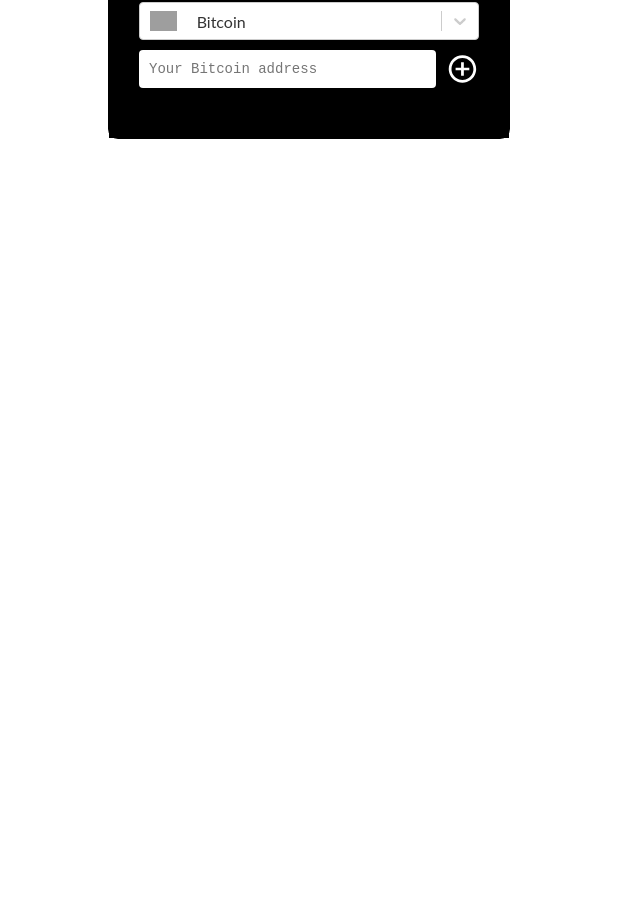
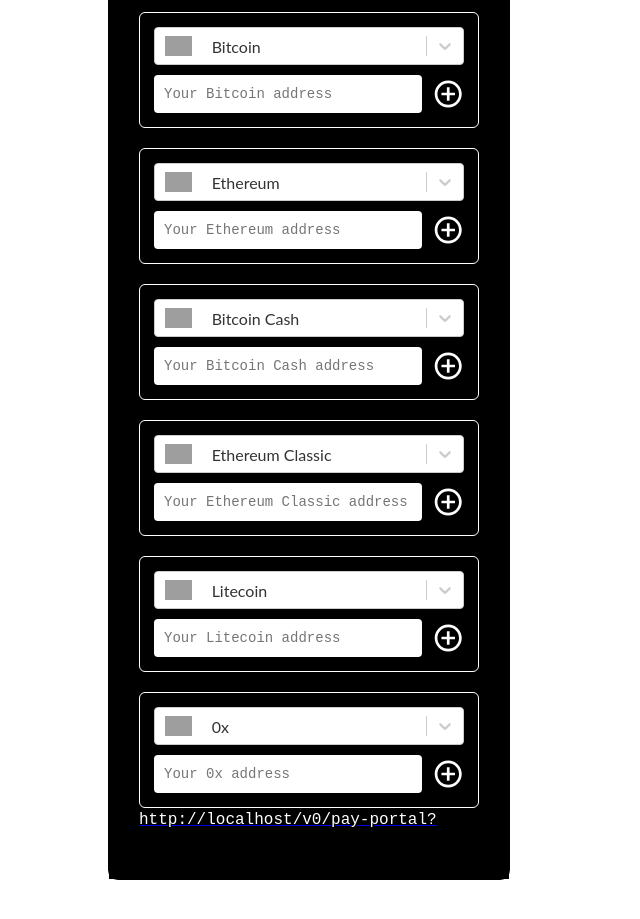
Before and after one commit to dawsbot/accepteth, a Next.js app: page /v0/build-portal in a window 1280 px wide. Shown: the part 181-1100 px from the top of the page, without its empty margins (0-640 px from the left). Before the commit the page ends 800 px from the top, so only its background shows below. Built offline with nearby package versions, Linux system fonts and the light colour scheme; grey boxes are pictures that could not be loaded.

Commit message:
v0 build and pay

```diff
--- a/pages/v0/build-portal.tsx
+++ b/pages/v0/build-portal.tsx
@@ -65,44 +65,93 @@
   display: flex;
   align-items: center;
 `;
+
+const initialState = Object.keys(images).reduce((acc, tokenName) => {
+  acc[tokenName] = {
+    value: "",
+    visible: true,
+  };
+  return acc;
+}, {} as any);
+
 const AcceptAny = () => {
-  const [selectedValue, setSelectedValue] = useState<any>(allAddressOptions[0]);
-  const [currentAddress, setCurrentAddress] = useState("");
-  const [allWalletState, setAllWalletState] = useState({});
-  const persistWalletAddress = () => {
+  // const [selectedValue, setSelectedValue] = useState<any>(allAddressOptions[0]);
+  // const [currentAddress, setCurrentAddress] = useState("");
+  const [allWalletState, setAllWalletState] = useState(initialState);
+  const editWalletAddress = (token: keyof typeof images, value: string) => {
     setAllWalletState({
-      [selectedValue.value]: currentAddress,
+      ...allWalletState,
+      [token]: {
+        value,
+        visible: true,
+      },
     });
   };
+
+  const isClient = typeof window !== "undefined";
+  const buildHref = `${
+    isClient ? window.location.origin : ""
+  }/v0/pay-portal?${Object.entries(allWalletState)
+    .filter(([_, data]: any) => data.visible && data.value !== "")
+    .map(([token, data]: any) => `${token}=${data.value}`)
+    .join("&")}`;
+
   return (
     <>
       <Header>
         <H3>I want to accept</H3>
+        {Object.entries(allWalletState).map(([token, data]: any) => {
+          const { value, visible } = data;
+          const address = data.value;
+          if (!visible) return null;
+          // let selectedValue;
+          // const selectedValue = allAddressOptions.find(addressOption => {
+          //   return addressOption.value ===
+
+          // });
+          const selectedValue = allAddressOptions.find(
+            (addressOption) => addressOption.value === token
+          );
+
+          // const selectValue =
+          return (
+            <div
+              style={{
+                marginTop: "20px",
+                border: "1px solid white",
+                padding: "14px",
+                borderRadius: "6px",
+              }}
+            >
               <Select
                 value={selectedValue}
                 label="Select CryptoCurrency"
                 options={allAddressOptions}
-          onChange={setSelectedValue}
+                // onChange={(newAddressOption) => editWalletAddress(newAddressOption.value, )}
                 // styles={colourStyles}
               />
               <InputContainer>
                 <Input
-            value={currentAddress}
-            onChange={(e) => setCurrentAddress(e.target.value)}
-            placeholder={`Your ${selectedValue.value} address`}
+                  value={address}
+                  onChange={(e) => editWalletAddress(token, e.target.value)}
+                  placeholder={`Your ${token} address`}
                 />
                 <BiPlusCircle
                   color="white"
                   size="38"
                   style={{ marginLeft: "10px", cursor: "pointer" }}
-            onClick={persistWalletAddress}
+                  // onClick={persistWalletAddress}
                 />
               </InputContainer>
-        {Object.entries(allWalletState).map(([token, address]) => (
-          <div style={{ color: "white" }}>
-            {token}, {address}
             </div>
-        ))}
+          );
+        })}
+
+        {isClient && (
+          <a href={buildHref}>
+            <code style={{ color: "white" }}>{buildHref}</code>
+          </a>
+        )}
       </Header>
     </>
   );
--- a/src/utils/images.ts
+++ b/src/utils/images.ts
@@ -9,3 +9,5 @@
   Litecoin: "https://cryptologos.cc/logos/litecoin-ltc-logo.svg?v=007",
   "0x": "https://cryptologos.cc/logos/0x-zrx-logo.svg?v=007",
 } as const;
+
+export type AllValidTokens = keyof typeof images;
```
Also changed, not shown: pages/v0/pay-portal.tsx (added, +82 -0 lines). Lines whose indentation alone changed are shown as unchanged.
